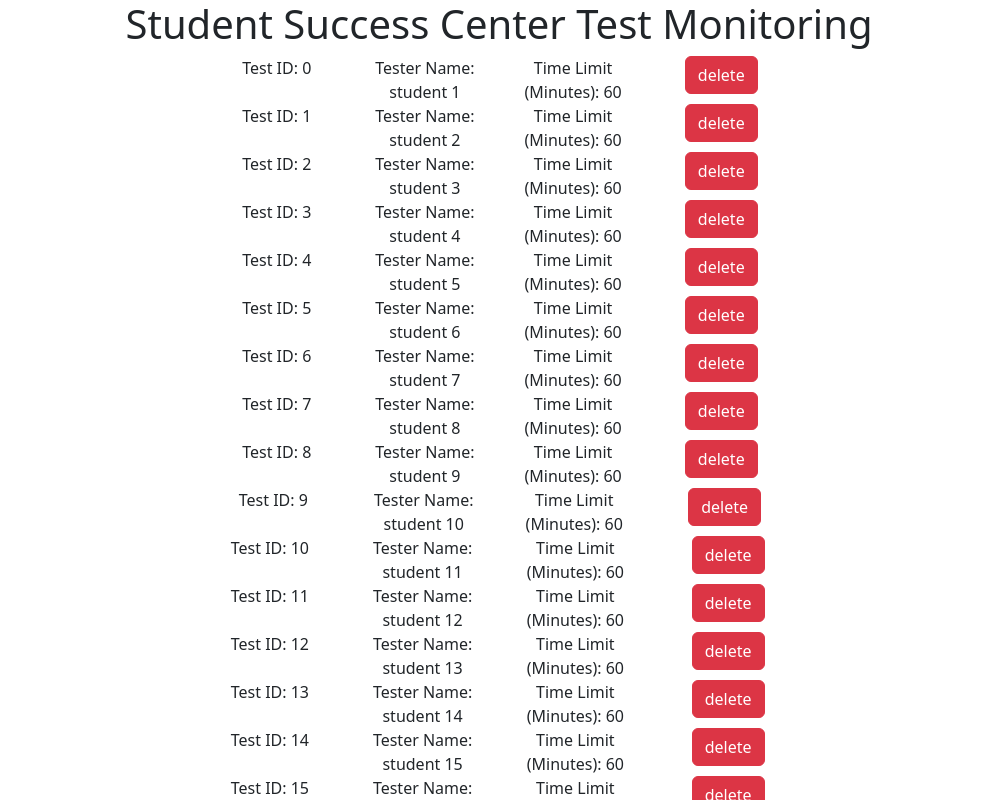
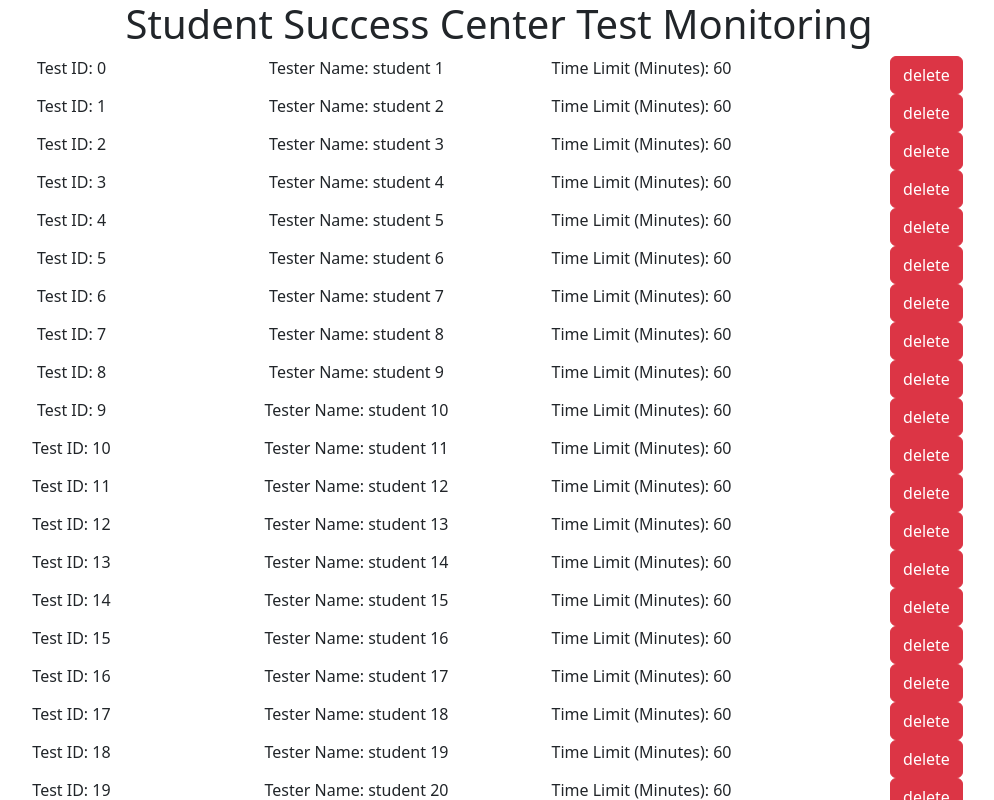
Before and after one commit to DanLanfear/ssc-testing, a React (Create React App) app: page / in a window 1280 px wide. Shown: the top 800 px of the page, without its empty margins (141-1135 px from the left). Built offline with nearby package versions, Linux system fonts and the light colour scheme.

Commit message:
Removed obsolete styling

```diff
--- a/src/App.css
+++ b/src/App.css
@@ -5,14 +5,7 @@
 } */
 
 .test-entity {
-  justify-self: center;
-  justify-items: center;
   text-align: center;
-}
-
-.main-board {
-  width: 100%;
-  justify-items: center;
 }
 
 .main-container {
--- a/src/components/Test.js
+++ b/src/components/Test.js
@@ -6,7 +6,7 @@ function Test(props) {
   // has name of tester, time left, button to end test
   return (
     <div className="row test-entity">
-      <div className="col test-entity">Test ID: {props.test.id}</div>
+      <div className="col">Test ID: {props.test.id}</div>
       <div className="col">Tester Name: {props.test.name}</div>
       <div className="col">Time Limit (Minutes): {props.test.timeLimit}</div>
       <div className="col">
```
